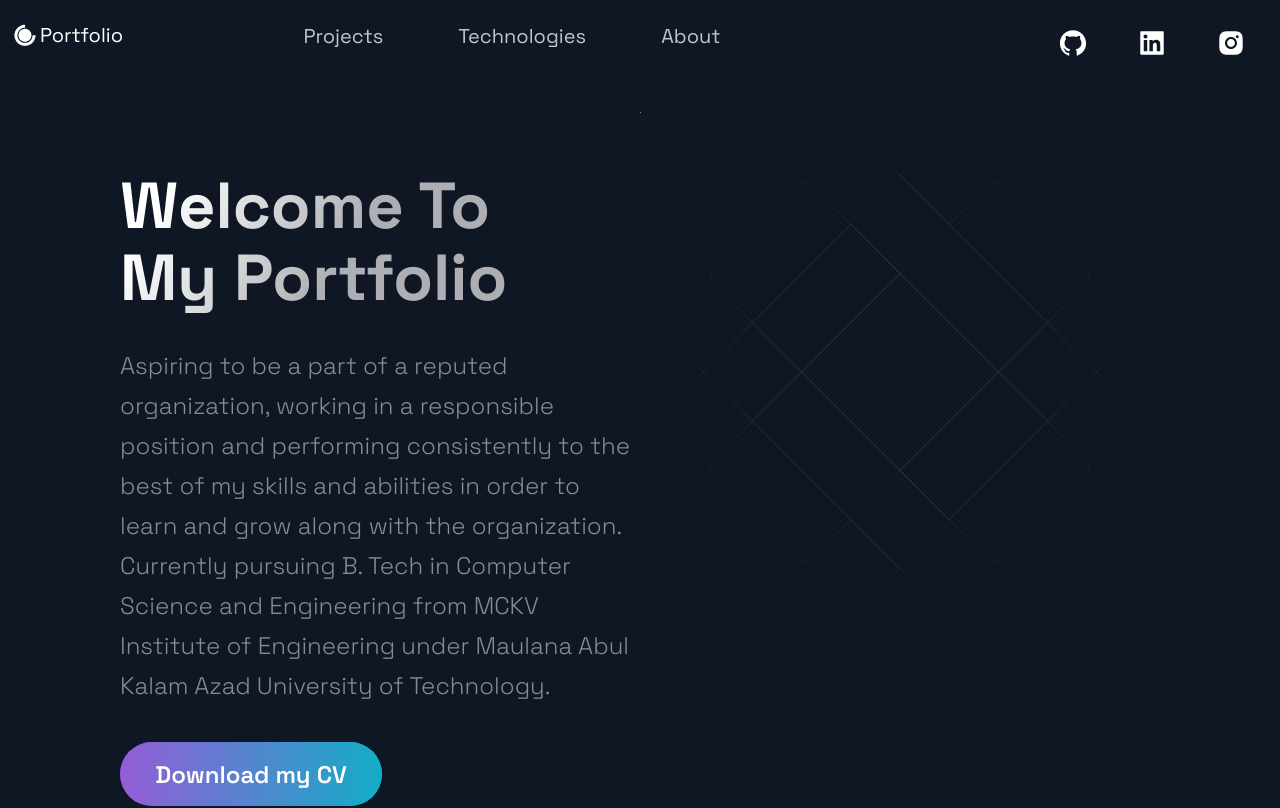
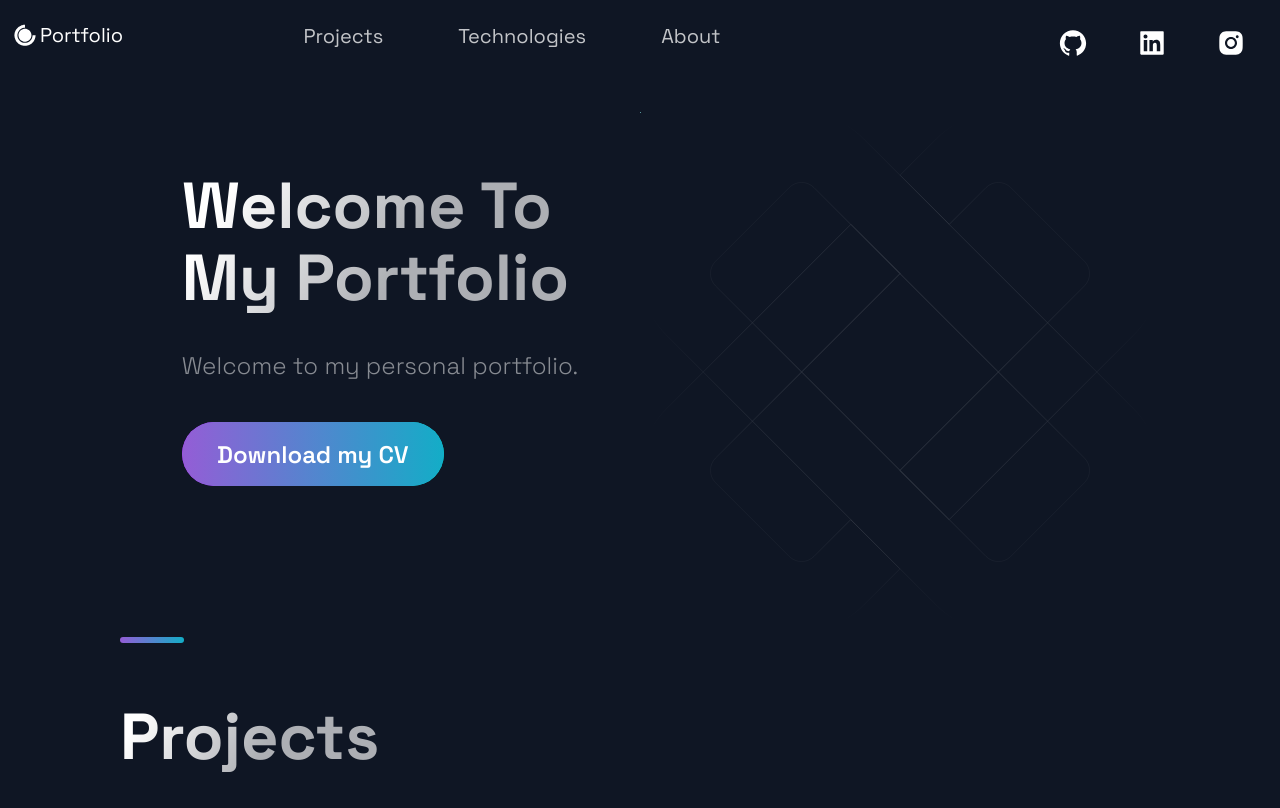
Before and after one commit to SurjoSeth/portfolio01, a Next.js app: page / in a window 1280 px wide. Shown: the top 808 px of the page. Built offline with nearby package versions, Linux system fonts and the light colour scheme.

Commit message:
Update Hero.js

```diff
--- a/src/components/Hero/Hero.js
+++ b/src/components/Hero/Hero.js
@@ -18,7 +18,7 @@ const Hero = (props) => (
         My Portfolio
       </SectionTitle>
       <SectionText>
-      Aspiring to be a part of a reputed organization, working in a responsible position and performing consistently to the best of my skills and abilities in order to learn and grow along with the organization. Currently pursuing B. Tech in Computer Science and Engineering from MCKV Institute of Engineering under Maulana Abul Kalam Azad University of Technology.
+          Welcome to my personal portfolio.
       </SectionText>
       <Button onClick={saveFile}>Download my CV</Button>
     </LeftSection>
```
